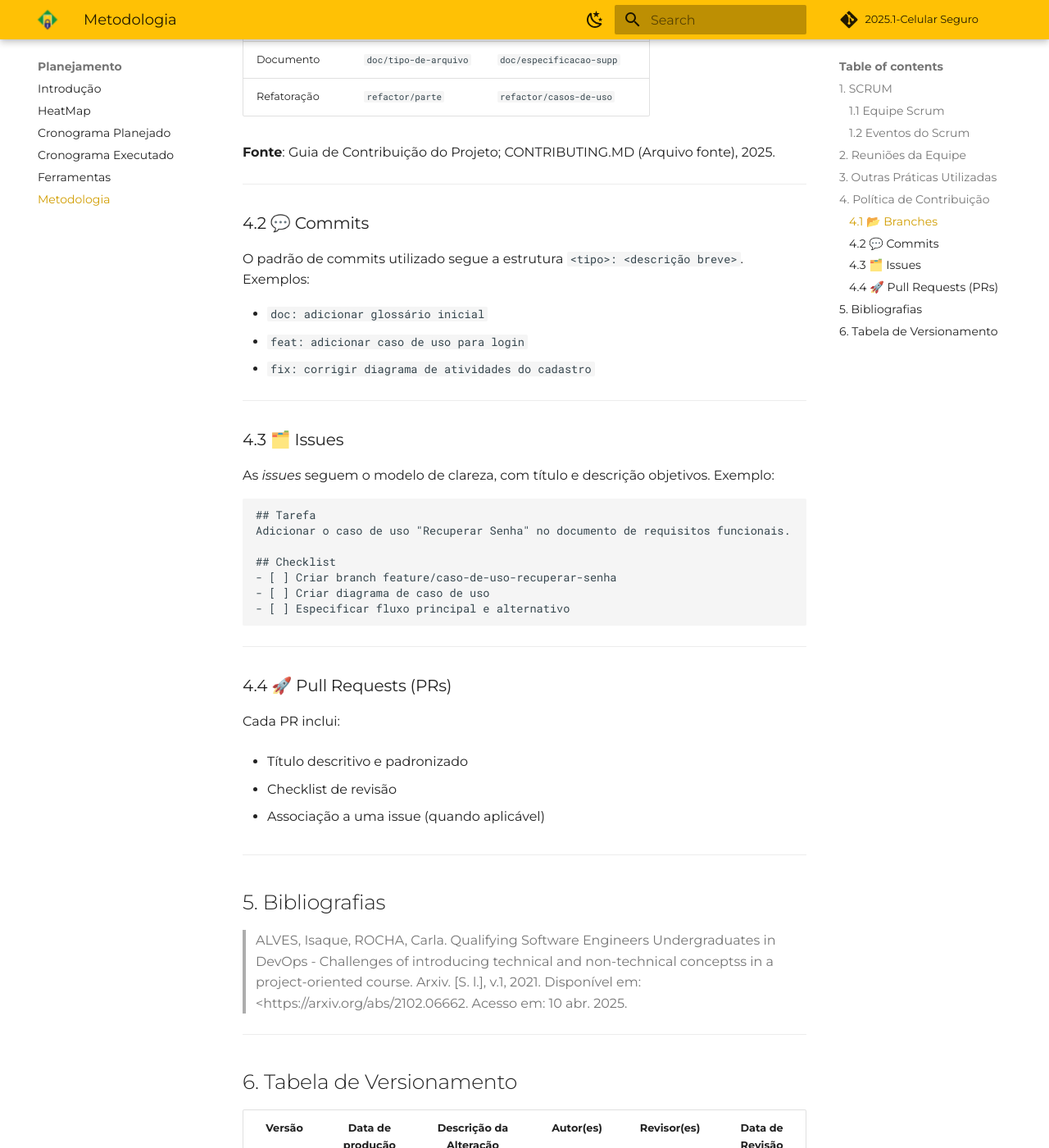
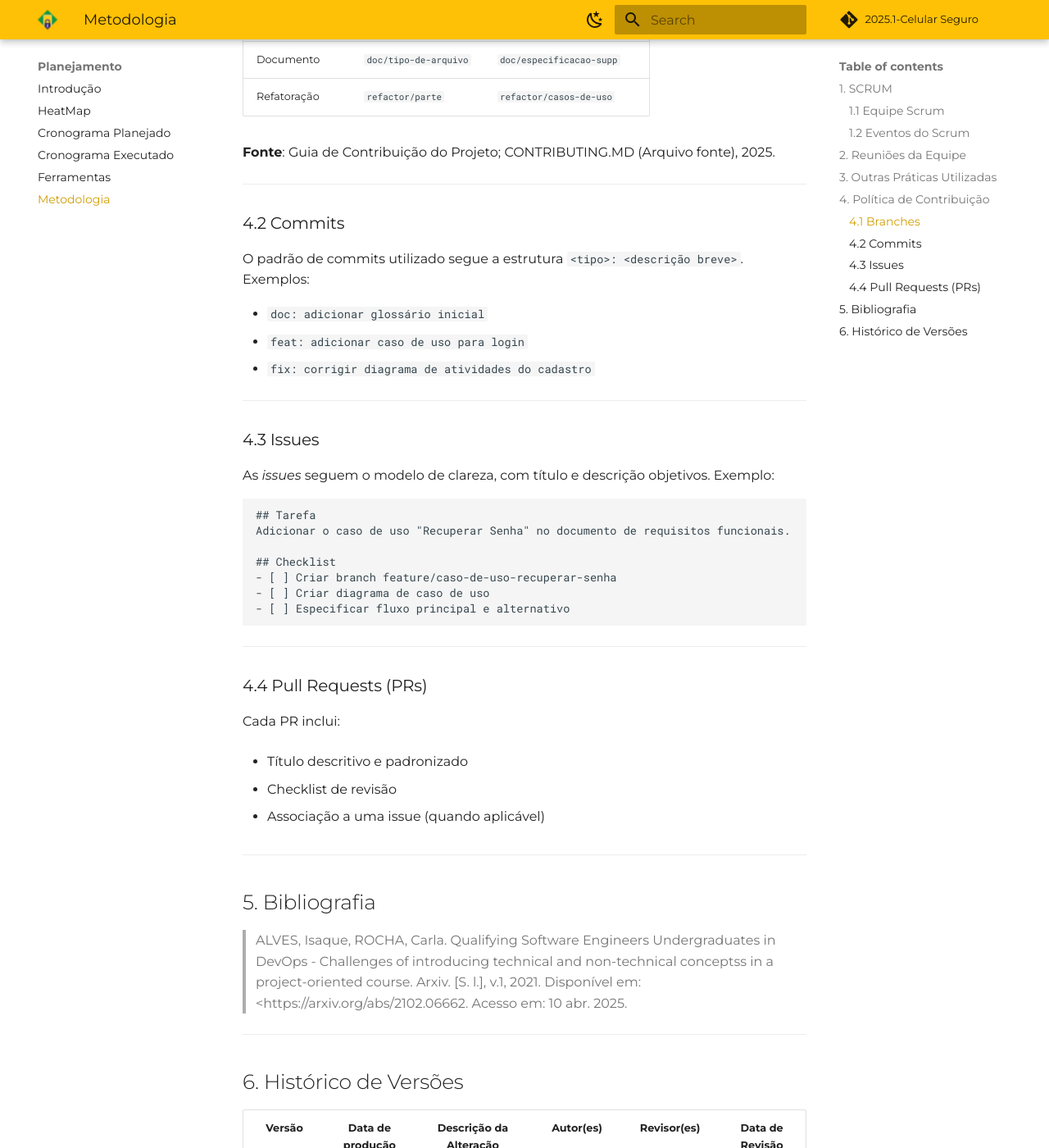
Before and after one commit to Requisitos-de-Software/2025.1-CelularSeguro, an MkDocs documentation site: the page built from Docs/documento-planejamento/metodologias-utilizadas.md, in a window 1280 px wide and 1400 px high, scrolled down 2834 px. Shown: the whole window at 82% size. Built offline with MkDocs 1.6.1 and Material for MkDocs 9.7.7, drawn with Linux system fonts in a browser that asks for light colours; comment, search, counter and statistics services are not loaded; some of the changed text lies outside the part shown.

Commit message:
[doc] Padronização de alguns títulos do documento

````diff
--- a/Docs/documento-planejamento/metodologias-utilizadas.md
+++ b/Docs/documento-planejamento/metodologias-utilizadas.md
@@ -74,7 +74,7 @@ Essa prática contribui para:
 
 Este repositório segue uma política de versionamento e colaboração inspirada nas melhores práticas de Engenharia de Software.
 
-### 4.1 📂 Branches
+### 4.1 Branches
 
 A tabela abaixo apresenta o padrão de nomenclatura para criação de branches durante o desenvolvimento do projeto.
 
@@ -91,7 +91,7 @@ A tabela abaixo apresenta o padrão de nomenclatura para criação de branches d
 
 ---
 
-### 4.2 💬 Commits
+### 4.2 Commits
 
 O padrão de commits utilizado segue a estrutura `<tipo>: <descrição breve>`. Exemplos:
 
@@ -101,7 +101,7 @@ O padrão de commits utilizado segue a estrutura `<tipo>: <descrição breve>`.
 
 ---
 
-### 4.3 🗂️ Issues
+### 4.3 Issues
 
 As *issues* seguem o modelo de clareza, com título e descrição objetivos. Exemplo:
 
@@ -115,7 +115,7 @@ Adicionar o caso de uso "Recuperar Senha" no documento de requisitos funcionais.
 - [ ] Especificar fluxo principal e alternativo
 ```
 ---
-### 4.4 🚀 Pull Requests (PRs)
+### 4.4 Pull Requests (PRs)
 Cada PR inclui:
 
 - Título descritivo e padronizado
@@ -126,14 +126,14 @@ Cada PR inclui:
 
 ---
 
-## 5. Bibliografias
+## 5. Bibliografia
 
 > ALVES, Isaque, ROCHA, Carla. Qualifying Software Engineers Undergraduates in DevOps - Challenges of introducing technical and non-technical conceptss in a project-oriented course. Arxiv. [S. l.], v.1, 2021. Disponível em: <https://arxiv.org/abs/2102.06662. Acesso em: 10 abr. 2025.
 
 
 ---
 
-## 6. Tabela de Versionamento
+## 6. Histórico de Versões
 
 | Versão | Data de produção   | Descrição da Alteração                                                     | Autor(es)             | Revisor(es)|Data de Revisão |
 | :----: | :----------------: | :------------------------------------------------------------------------: | :-------------------: | :--------: |  :-------------: |
--- a/Docs/documento-verificacao/documento-verificacao-grupo.md
+++ b/Docs/documento-verificacao/documento-verificacao-grupo.md
@@ -65,7 +65,7 @@ Este documento tem como objetivo verificar, por meio de um checklist, a qualidad
 
 <font size="2"><p style="text-align: center">Fonte: [Arthur Carvalho](https://github.com/arthurlleite), [Daniel Rodrigues](https://github.com/zDrNz), [Felipe das Neves](https://github.com/FelipeFreire-gf), [Leonardo de Melo](https://github.com/leozinlima), [Gabriel Lima](https://github.com/gabriel-lima258), [Mateus Bastos](https://github.com/MateuSansete) e [Vitor Pereira](https://github.com/Bessazs), 2025.</p></font>
 
-## 3. Bibliografias
+## 3. Bibliografia
 
 > SERRANO, Milene; SERRANO, Maurício. Requisitos – Aula 23. Disponível em: <a href="https://raw.githubusercontent.com/Requisitos-de-Software/2025.1-CelularSeguro/main/Docs/assets/pdf/verificacao/Requisitos - Aula 023 (1).pdf" target="_blank">PDF - Requisitos – Aula 23</a>. Acesso em: 14 abr. 2025, 12:46.
 
````
Also changed, not shown: Docs/documento-planejamento/cronograma-executado.md (+1 -1 lines), Docs/documento-planejamento/cronograma-planejado.md (+1 -1 lines), Docs/documento-planejamento/ferramentas-utilizadas.md (+1 -1 lines), Docs/documento-pre-rastreabilidade/documento-pre-rastreabilidade.md (+4 -4 lines).
